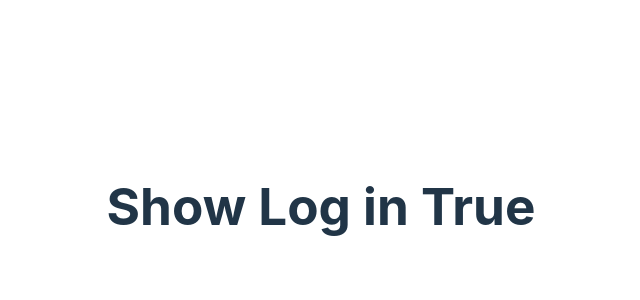
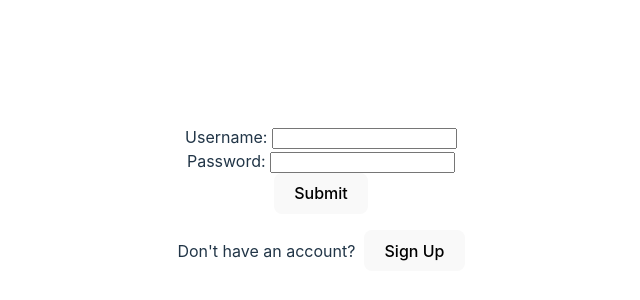
Before and after one commit to aiamsubhabp/my-diary, a React (Vite) app in the folder client/: page / in a window 1280 px wide. Shown: the part 194-494 px from the top of the page, without its empty margins (319-959 px from the left). Built offline with nearby package versions, Linux system fonts and the light colour scheme; no server answers.

Commit message:
finish log in form, start signup form

```diff
--- a/client/src/App.jsx
+++ b/client/src/App.jsx
@@ -15,11 +15,11 @@ function App() {
     })
   }, [])
 
-  if (!user) return <Login />
+  if (!user) return <Login onLogin = {setUser} />
 
 
   return (
-    <h1>What</h1>
+    <h1>App Comp - Signed In - This should go to home page</h1>
 
   )
 }
--- a/client/src/components/LoginForm.jsx
+++ b/client/src/components/LoginForm.jsx
@@ -1,4 +1,53 @@
-function LoginForm() {
+import { useState } from "react"
+
+function LoginForm({onLogin}) {
+    const [username, setUsername] = useState('')
+    const [password, setPassword] = useState('')
+    const [errors, setErrors] = useState([])
+
+
+    function handleSubmit(e) {
+        e.preventDefault()
+        fetch("/api/login", {
+            method: "POST",
+            headers: {
+                "Content-Type": "application/json",
+            },
+            body: JSON.stringify({username, password})
+        }).then((r) => {
+            if (r.ok) {
+                r.json().then((user) => onLogin(user))
+            } else {
+                r.json().then((err) => setErrors(err.errors))
+            }
+        })
+
+    }
+
+    return (
+        <form onSubmit={handleSubmit}>
+            <label htmlFor="username">Username: </label>
+            <input
+                type="text"
+                id="username"
+                autoComplete="off"
+                value={username}
+                onChange={(e) => setUsername(e.target.value)}
+            />
+            <br />
+            <label htmlFor="password">Password: </label>
+            <input
+                type="password"
+                id="password"
+                autoComplete="current-password"
+                value={password}
+                onChange={(e) => setPassword(e.target.value)}
+            />
+            <br />
+            <button type="submit">Submit</button>
+
+        </form>
+    )
 
 
 }
--- /dev/null
+++ b/client/src/components/SignupForm.jsx
@@ -0,0 +1,73 @@
+import { useState } from "react"
+import {useFormik} from "formik"
+import * as yup from 'yup'
+
+function SignupForm({onLogin}){
+    // const [username, setUsername] = useState("")
+    // const [password, setPassword] = useState("")
+    const formSchema = yup.object().shape({
+        username: yup
+            .string()
+            .required('Username is required')
+            .min(5, 'Username must be at least 5 characters long')
+            .max(20, 'Username must not exceed 20 characters'),
+        password: yup
+            .string()
+            .required('Please enter a password')
+            .min(5, 'Password must be at least 5 characters long')
+    })
+
+    const formik = useFormik({
+        initialValues: {
+            username: '',
+            password: ''
+        },
+        validationSchema: formSchema,
+        onSubmit: (values) => {
+            fetch('/api/signup', {
+                method: "POST",
+                headers: {
+                    'Content-Type': 'application/json',
+                },
+                body: JSON.stringify(values),
+            })
+            .then(r => {
+                console.log('Response: ', r)
+                if (r.ok) {
+                    r.json().then(user => {
+                        console.log('User: ', user)
+                        onLogin(user)
+                    })
+                } else {
+                    console.error('Failure to signup')
+                }
+            })
+        }
+    })
+
+    return (
+        <form onSubmit={formik.handleSubmit}>
+            <label htmlFor="username">Username: </label>
+            <input
+                type="text"
+                id="username"
+                autoComplete="off"
+                value={formik.values.username}
+                onChange={formik.handleChange}
+            />
+            <br />
+            <label htmlFor="password">Password: </label>
+            <input
+                type="password"
+                id="password"
+                name="password"
+                value={formik.values.password}
+                onChange={formik.handleChange}
+            />
+            <button type="submit">Submit</button>
+        </form>
+    )
+
+}
+
+export default SignupForm
--- a/client/src/pages/Login.jsx
+++ b/client/src/pages/Login.jsx
@@ -1,14 +1,26 @@
 import { useState } from "react";
+import LoginForm from "../components/LoginForm";
+import SignupForm from "../components/SignupForm";
 
-function Login() {
+function Login({onLogin}) {
     const [showLogin, setShowLogin] = useState(true)
 
     return (
         <>
             {showLogin ? (
-                <h1>Show Log in True</h1>
+                <>
+                    <LoginForm onLogin = {onLogin} />
+                    <p>
+                        Don't have an account? &nbsp;
+                        <button type="button" onClick={() => setShowLogin(false)}>Sign Up</button>
+                    </p>
+                </>
+
+
             ) :
-                <h1>Show Log in False</h1>
+                <>
+                    <SignupForm onLogin = {onLogin} />
+                </>
             }
 
 
```
Also changed, not shown: 1 other file (tests, documents, lock files or other folders).
